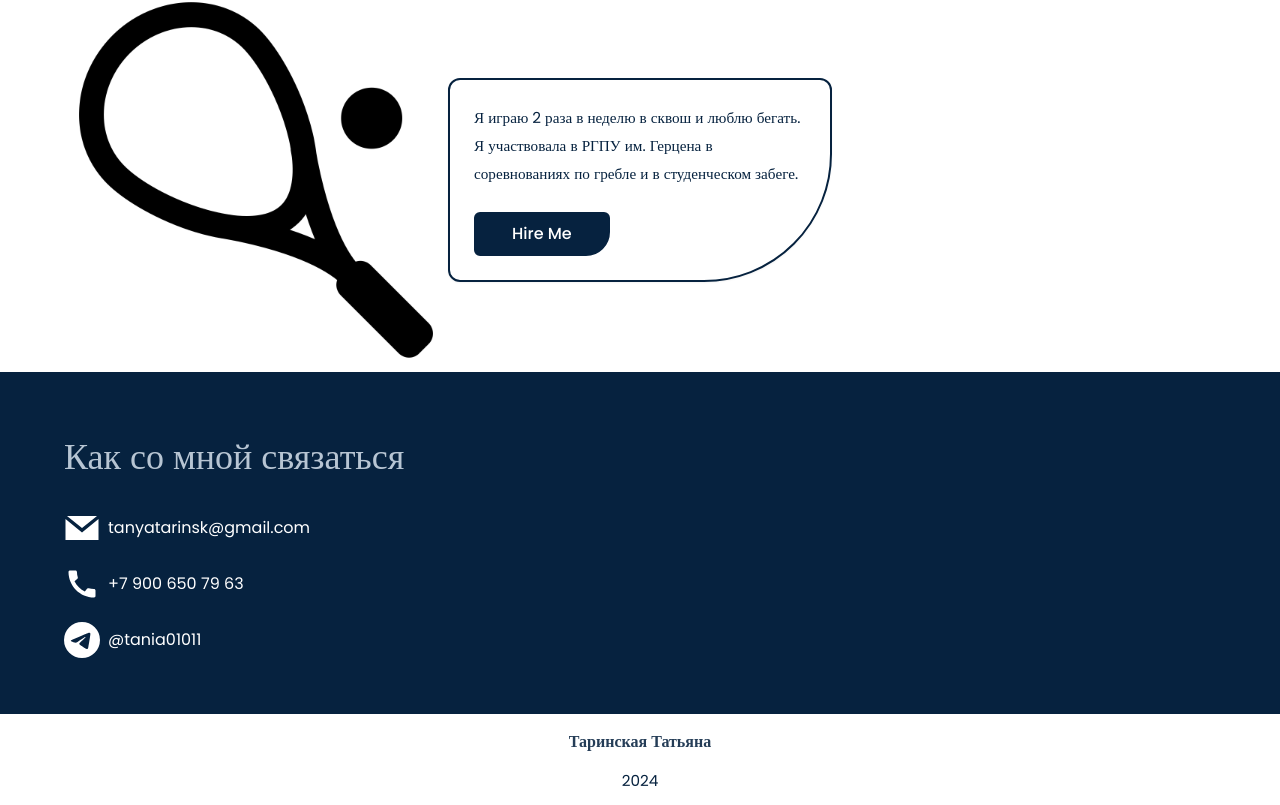
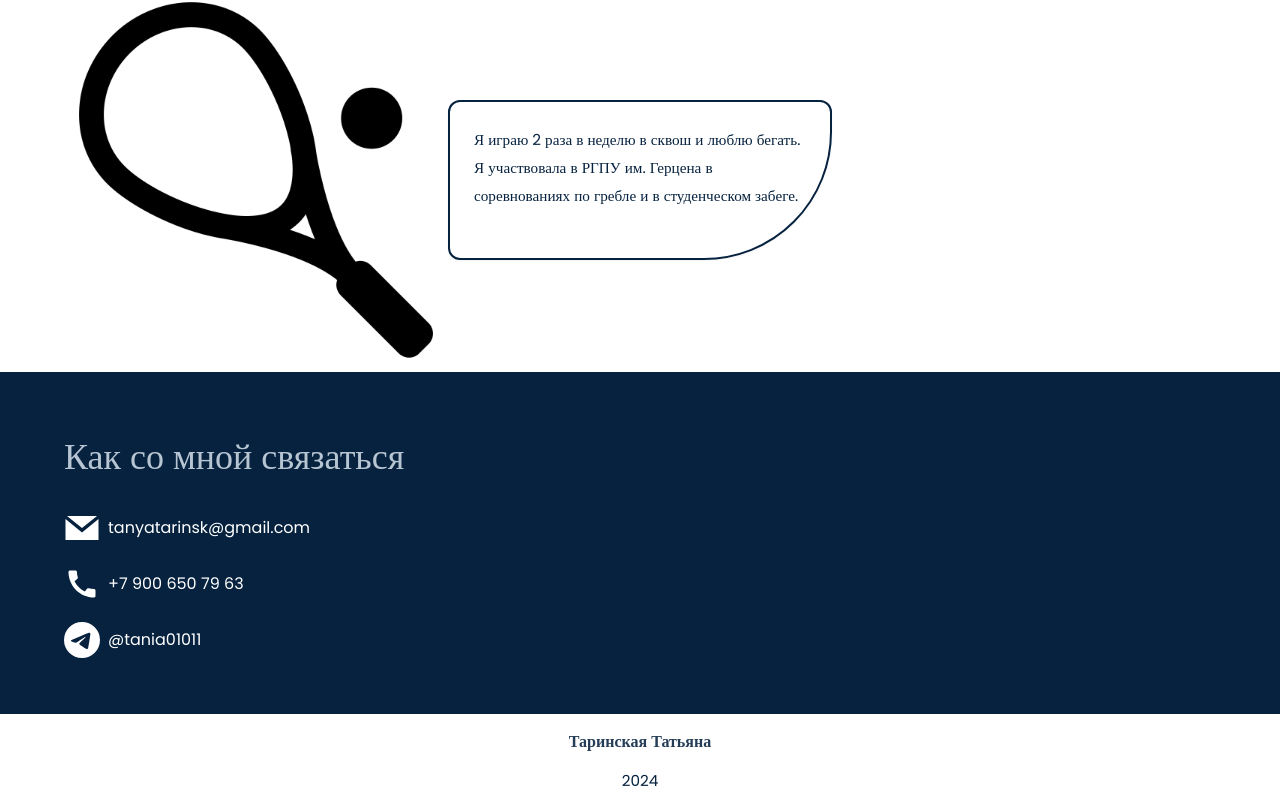
Before and after one commit to tantarin/my, a React (Vite) app: page / in a window 1280 px wide. Shown: the part 4048-4853 px from the top of the page. Built offline with nearby package versions, Linux system fonts and the light colour scheme; a web font is replaced by a local one.

Commit message:
увлечения

```diff
--- a/src/components/Hireme.jsx
+++ b/src/components/Hireme.jsx
@@ -33,9 +33,9 @@ const Hireme = () => {
           >
             <p className="leading-7">{Hireme.para}</p>
             <br />
-            <button className="btn bg-dark_primary text-white">
-              {Hireme.btnText}
-            </button>
+            {/*<button className="btn bg-dark_primary text-white">*/}
+            {/*  {Hireme.btnText}*/}
+            {/*</button>*/}
           </div>
         </div>
       </div>
```
